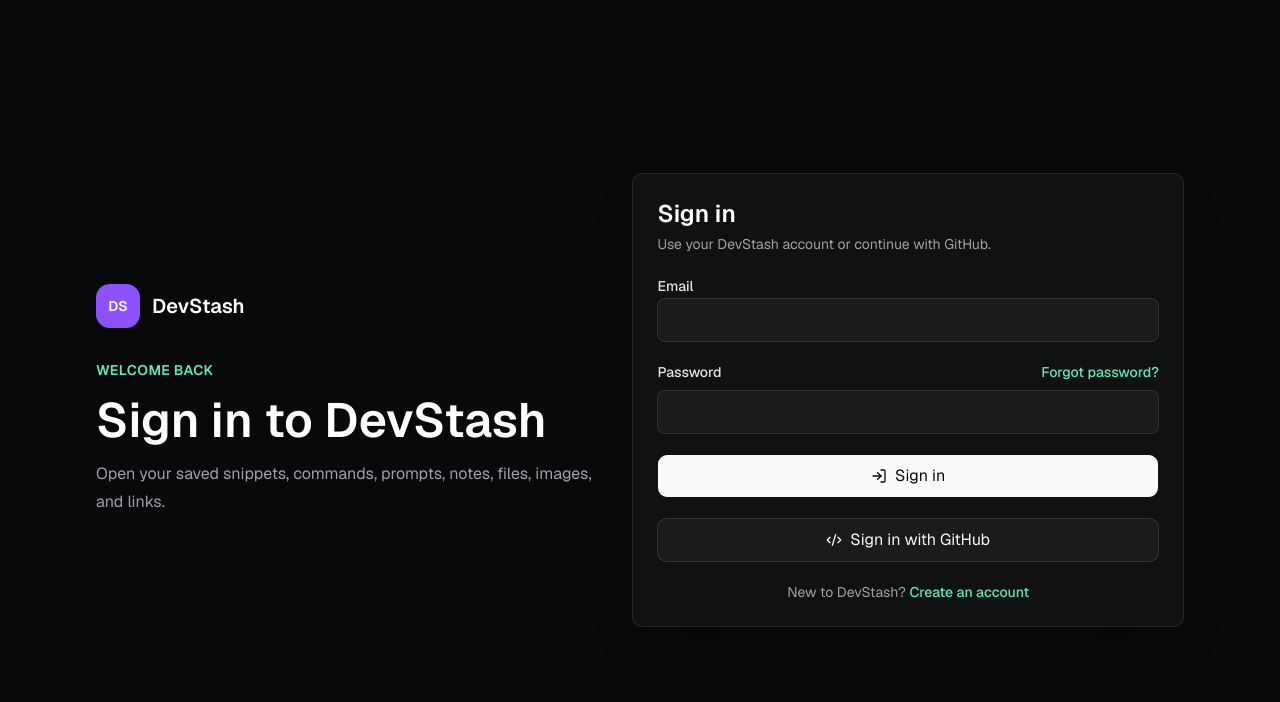
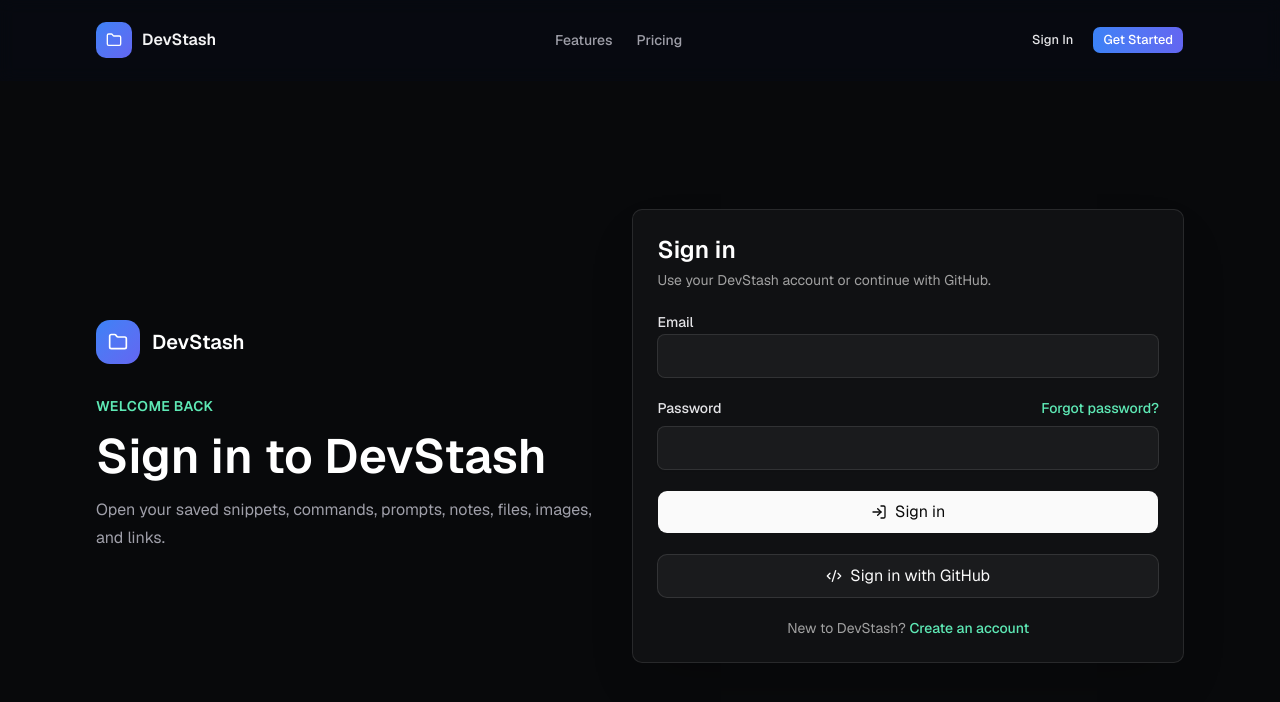
Before and after one commit to dpmaram/devstash, a Next.js app: page /sign-in in a window 1280 px wide. Shown: the top 702 px of the page. Built offline with nearby package versions, Linux system fonts and the light colour scheme; no server answers.

Commit message:
feat: align auth and dashboard branding with homepage nav

```diff
--- a/context/current-feature.md
+++ b/context/current-feature.md
@@ -1,4 +1,4 @@
-# Current Activity: UI Reviewer Agent
+# Current Feature: Auth and Dashboard Nav Branding Alignment
 
 ## Status
 
@@ -10,25 +10,27 @@
 
 <!-- Add goals for the active feature here -->
 
-- Review UI pages for visual issues (alignment, spacing, contrast, hierarchy)
-- Validate responsiveness at 375px, 768px, and 1280px
-- Evaluate accessibility basics: alt text, hit target sizes, visible focus states, and non-color indicators
-- Evaluate marketing quality: above-the-fold value proposition clarity, CTA prominence, social proof, and hierarchy
-- Use Playwright-based page inspection and provide concise numbered issues to fix
+- Add the homepage top navigation pattern to the sign-in page.
+- Add the homepage top navigation pattern to the sign-up/register page.
+- Update dashboard navigation branding to use the same homepage logo icon style.
+- Remove the boxed "DS" mark from dashboard nav branding and replace it with the homepage folder-style icon.
+- Keep navigation links and auth flows functional after UI updates.
 
 ## Notes
 
 <!-- Add notes or constraints for the active feature here -->
 
-- Agent source: `.github/agents/ui-reviewer.md`
-- Reviewer mode expects Playwright-based visual validation and concise issue output
-- Primary checks: visual quality, responsiveness, accessibility, and marketing effectiveness
-- Keep findings actionable and grouped by issue severity/impact
+- Loaded from inline request via feature workflow `load` action.
+- Request details: "add the homepage top nav to the sign in and sign up pages. Then add the same folder icon that the homepage nav has for the logo to the dashboard nav, delete the box with the DS".
+- Scope is UI/layout branding updates only; no auth behavior change requested.
 
 ## History
 
 <!-- Keep this updated. Earliest to latest -->
 
+- 2026-05-09 EDT - Implemented Auth and Dashboard Nav Branding Alignment on branch `feature/auth-dashboard-nav-branding-alignment`: added homepage-style top navigation to sign-in and register via `AuthShell`, replaced dashboard sidebar boxed `DS` branding with the homepage-style folder icon mark, and aligned homepage logo marks to the same folder icon style for consistency. Verified with `npx tsc --noEmit` and `npm run lint`.
+- 2026-05-09 EDT - Started Auth and Dashboard Nav Branding Alignment on branch `feature/auth-dashboard-nav-branding-alignment`.
+- 2026-05-09 EDT - Loaded Auth and Dashboard Nav Branding Alignment from inline description and set status to Not Started.
 - 2026-05-09 EDT - Started UI Reviewer agent workflow on branch `feature/ui-reviewer`.
 - 2026-05-09 EDT - Loaded UI Reviewer agent from `.github/agents/ui-reviewer.md` and set status to Not Started.
 - 2026-05-09 EDT - Completed Homepage (App Implementation), merged branch `feature/homepage-app-implementation` into `main`, and delivered the production app homepage at `/` with server-first sections plus focused client interactivity components.
--- a/src/app/register/page.tsx
+++ b/src/app/register/page.tsx
@@ -34,6 +34,7 @@
   return (
     <AuthShell
       eyebrow="Create account"
+      showMarketingNav
       subtitle="Start collecting the working knowledge you reuse across projects."
       title="Join DevStash"
     >
--- a/src/app/sign-in/page.tsx
+++ b/src/app/sign-in/page.tsx
@@ -41,6 +41,7 @@
   return (
     <AuthShell
       eyebrow="Welcome back"
+      showMarketingNav
       subtitle="Open your saved snippets, commands, prompts, notes, files, images, and links."
       title="Sign in to DevStash"
     >
--- a/src/components/auth/AuthShell.tsx
+++ b/src/components/auth/AuthShell.tsx
@@ -1,24 +1,72 @@
 import Link from "next/link";
 import type { ReactNode } from "react";
+import { Folder } from "lucide-react";
+
+import { buttonVariants } from "@/components/ui/button";
+import { cn } from "@/lib/utils";
 
 export function AuthShell({
   children,
   eyebrow,
+  showMarketingNav = false,
   subtitle,
   title,
 }: {
   children: ReactNode;
   eyebrow: string;
+  showMarketingNav?: boolean;
   subtitle: string;
   title: string;
 }) {
   return (
     <main className="min-h-screen bg-devstash-bg text-foreground">
-      <div className="mx-auto grid min-h-screen w-full max-w-6xl items-center gap-10 px-5 py-10 lg:grid-cols-[0.9fr_1fr] lg:px-8">
+      {showMarketingNav ? (
+        <header className="fixed left-0 top-0 z-30 w-full border-b border-transparent bg-[#080d18]/45 backdrop-blur">
+          <div className="mx-auto flex min-h-20 w-full max-w-6xl items-center justify-between px-4 sm:px-6 lg:px-8">
+            <Link className="inline-flex items-center gap-2.5 font-semibold text-zinc-100" href="/">
+              <span className="inline-flex h-9 w-9 items-center justify-center rounded-lg bg-gradient-to-br from-[#3b82f6] to-[#6366f1] text-white">
+                <Folder aria-hidden="true" className="size-4" />
+              </span>
+              <span className="text-base">DevStash</span>
+            </Link>
+
+            <nav className="hidden items-center gap-6 text-sm font-medium text-zinc-400 md:flex">
+              <Link className="transition hover:text-zinc-100" href="/#features">
+                Features
+              </Link>
+              <Link className="transition hover:text-zinc-100" href="/#pricing">
+                Pricing
+              </Link>
+            </nav>
+
+            <div className="inline-flex items-center gap-2">
+              <Link className={cn(buttonVariants({ variant: "ghost", size: "sm" }), "text-zinc-200")} href="/sign-in">
+                Sign In
+              </Link>
+              <Link
+                className={cn(
+                  buttonVariants({ size: "sm" }),
+                  "bg-gradient-to-r from-[#3b82f6] to-[#6366f1] text-white hover:opacity-90",
+                )}
+                href="/register"
+              >
+                Get Started
+              </Link>
+            </div>
+          </div>
+        </header>
+      ) : null}
+
+      <div
+        className={cn(
+          "mx-auto grid min-h-screen w-full max-w-6xl items-center gap-10 px-5 py-10 lg:grid-cols-[0.9fr_1fr] lg:px-8",
+          showMarketingNav && "pt-28",
+        )}
+      >
         <section className="space-y-8">
           <Link className="inline-flex items-center gap-3" href="/">
-            <span className="flex size-11 items-center justify-center rounded-xl bg-violet-500 text-sm font-semibold text-white">
-              DS
+            <span className="inline-flex h-11 w-11 items-center justify-center rounded-xl bg-gradient-to-br from-[#3b82f6] to-[#6366f1] text-white">
+              <Folder aria-hidden="true" className="size-5" />
             </span>
             <span className="text-xl font-semibold text-white">DevStash</span>
           </Link>
--- a/src/components/dashboard/DashboardChrome.tsx
+++ b/src/components/dashboard/DashboardChrome.tsx
@@ -238,8 +238,8 @@
   return (
     <>
       <div className="flex h-20 items-center gap-3 border-b border-devstash-line px-4">
-        <div className="flex size-11 shrink-0 items-center justify-center rounded-xl bg-violet-500 text-sm font-semibold text-white">
-          DS
+        <div className="inline-flex h-11 w-11 shrink-0 items-center justify-center rounded-xl bg-gradient-to-br from-[#3b82f6] to-[#6366f1] text-white">
+          <Folder aria-hidden="true" className="size-5" />
         </div>
         {!isCollapsed ? (
           <div className="min-w-0 flex-1">
--- a/src/components/homepage/Homepage.tsx
+++ b/src/components/homepage/Homepage.tsx
@@ -1,4 +1,5 @@
 import Link from "next/link";
+import { Folder } from "lucide-react";
 
 import { Badge } from "@/components/ui/badge";
 import { buttonVariants } from "@/components/ui/button";
@@ -111,8 +112,8 @@
         <NavScrollState targetId="marketing-nav" />
         <div className="mx-auto flex min-h-20 w-full max-w-6xl items-center justify-between px-4 sm:px-6 lg:px-8">
           <Link className="inline-flex items-center gap-2.5 font-semibold text-zinc-100" href="/">
-            <span className="inline-flex h-9 w-9 items-center justify-center rounded-lg bg-gradient-to-br from-[#3b82f6] to-[#6366f1] font-mono text-xs text-white">
-              DS
+            <span className="inline-flex h-9 w-9 items-center justify-center rounded-lg bg-gradient-to-br from-[#3b82f6] to-[#6366f1] text-white">
+              <Folder aria-hidden="true" className="size-4" />
             </span>
             <span className="text-base">DevStash</span>
           </Link>
@@ -366,8 +367,8 @@
         <div className="mx-auto grid max-w-6xl gap-10 px-4 sm:px-6 md:grid-cols-[minmax(0,1fr)_minmax(0,1fr)] lg:px-8">
           <div>
             <Link className="inline-flex items-center gap-2.5 font-semibold text-zinc-100" href="/">
-              <span className="inline-flex h-9 w-9 items-center justify-center rounded-lg bg-gradient-to-br from-[#3b82f6] to-[#6366f1] font-mono text-xs text-white">
-                DS
+              <span className="inline-flex h-9 w-9 items-center justify-center rounded-lg bg-gradient-to-br from-[#3b82f6] to-[#6366f1] text-white">
+                <Folder aria-hidden="true" className="size-4" />
               </span>
               <span className="text-base">DevStash</span>
             </Link>
```
